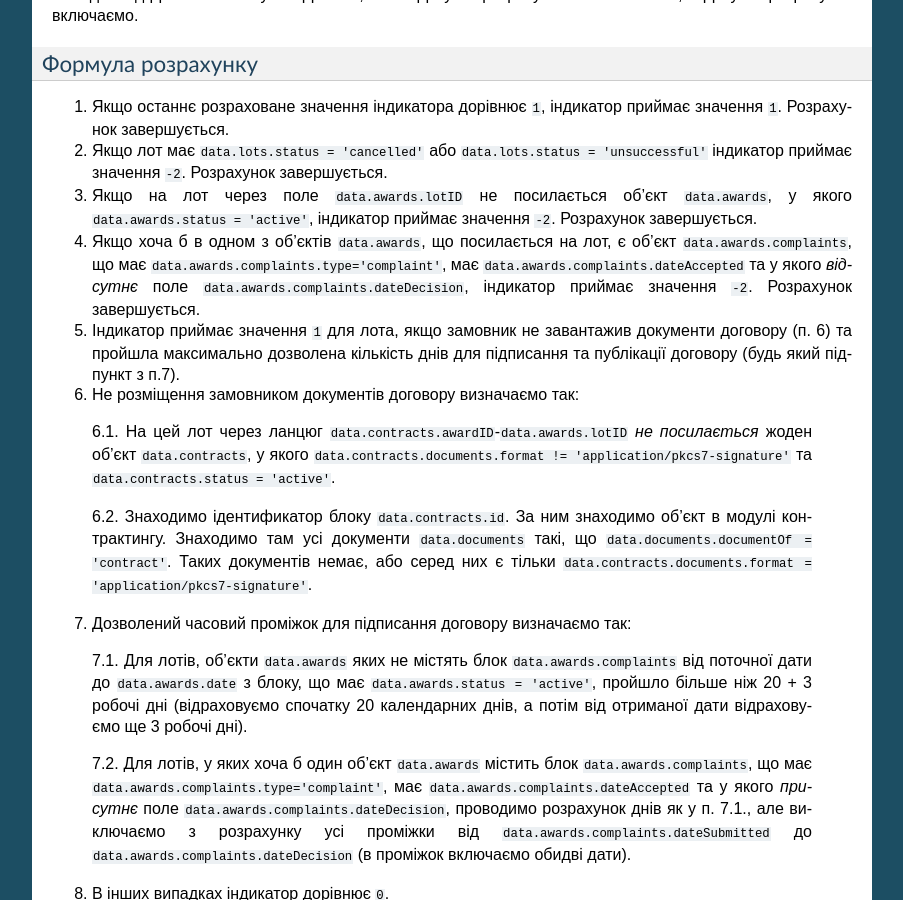
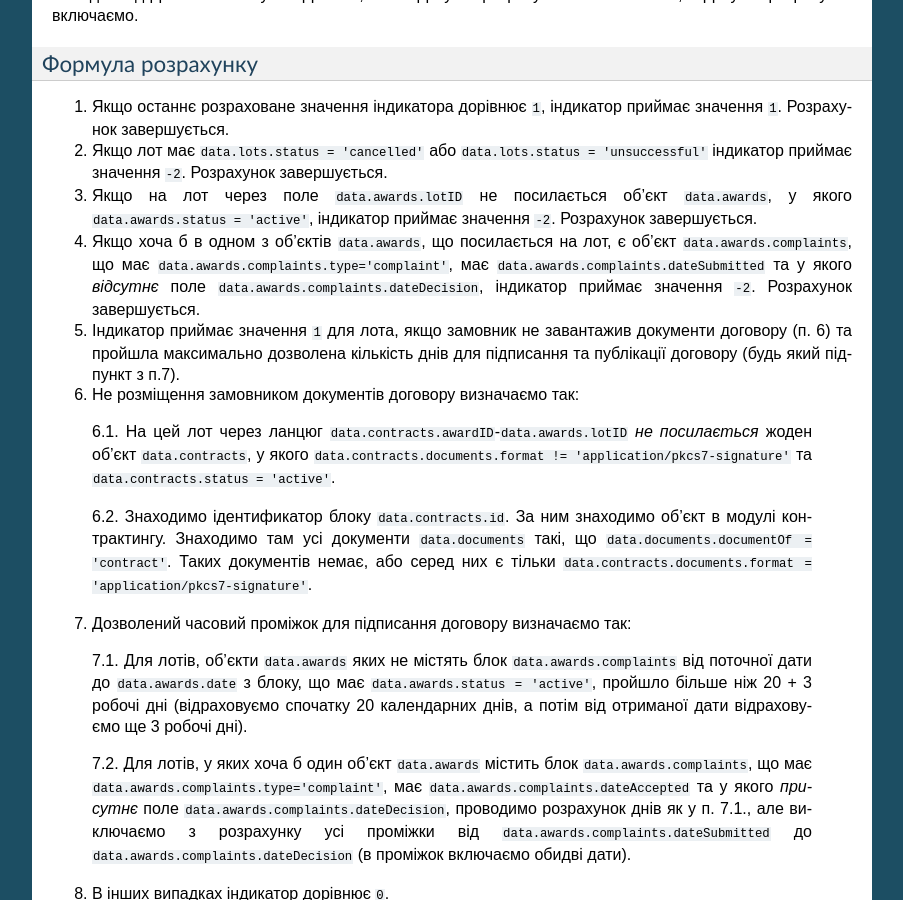
Before and after one commit to dbolshev/indicators-docs, a Sphinx documentation site: the page built from docs/RISK-1-16.rst, in a window 1280 px wide and 900 px high, scrolled down 2333 px. Shown: the whole window, without its empty margins (198-1101 px from the left). Built offline with Sphinx 7.4.7, drawn with Linux system fonts in a browser that asks for light colours; pages that are not in the unit, such as notebooks, are missing from menus.

Commit message:
Update RISK-1-16.rst

```diff
--- a/docs/RISK-1-16.rst
+++ b/docs/RISK-1-16.rst
@@ -117,7 +117,7 @@ RISK-1-16. Несвоєчасне укладання замовником дог
 
 3. Якщо на лот через поле ``data.awards.lotID`` не посилається об'єкт ``data.awards``, у якого ``data.awards.status = 'active'``, індикатор приймає значення ``-2``. Розрахунок завершується.
 
-4. Якщо хоча б в одном з об'єктів ``data.awards``, що посилається на лот, є об'єкт ``data.awards.complaints``, що має ``data.awards.complaints.type='complaint'``, має ``data.awards.complaints.dateAccepted`` та у якого *відсутнє* поле ``data.awards.complaints.dateDecision``, індикатор приймає значення ``-2``. Розрахунок завершується.
+4. Якщо хоча б в одном з об'єктів ``data.awards``, що посилається на лот, є об'єкт ``data.awards.complaints``, що має ``data.awards.complaints.type='complaint'``, має ``data.awards.complaints.dateSubmitted`` та у якого *відсутнє* поле ``data.awards.complaints.dateDecision``, індикатор приймає значення ``-2``. Розрахунок завершується.
 
 5. Індикатор приймає значення ``1`` для лота, якщо замовник не завантажив документи договору (п. 6) та пройшла максимально дозволена кількість днів для підписання та публікації договору (будь який підпункт з п.7).
 
```
